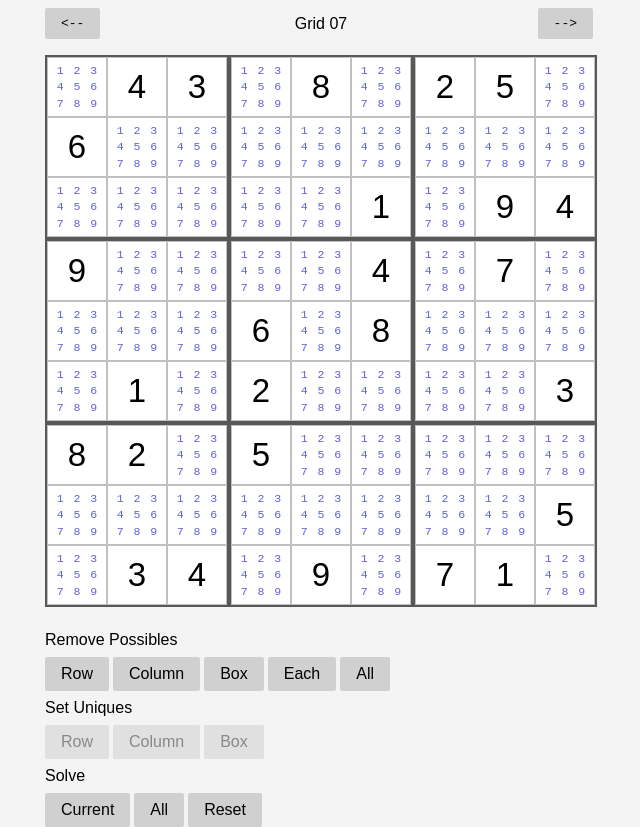
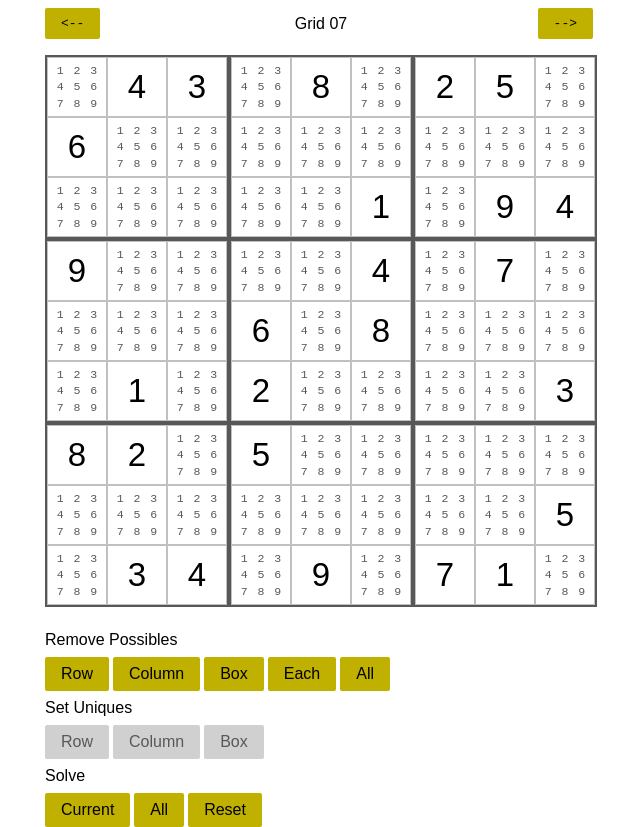
Before and after one commit to philrmass/sudoku-solver, a React app: page / in a window 1280 px wide. Shown: the whole page, without its empty margins (319-959 px from the left). Built offline with nearby package versions, Linux system fonts and the light colour scheme; the HTML template or start-up script is replaced by a standard one.

Commit message:
update gold style

```diff
--- a/src/styles/Cell.module.css
+++ b/src/styles/Cell.module.css
@@ -15,7 +15,7 @@
   width: 100%;
   height: 100%;
   padding: var(--space0);
-  color: var(--text-blue);
+  color: var(--text-gray);
   font-family: monospace;
   font-size: var(--possible-size);
   display: grid;
--- a/src/styles/index.css
+++ b/src/styles/index.css
@@ -3,12 +3,10 @@
   --space1: 8px;
   --space2: 16px;
   --text-black: #181818;
-  --text-gray: #888888;
-  --text-blue: #6060d8;
-  --text-red: #f82020;
-  --light-gray: #f4f4f4;
-  --mid-light-gray: #e0e0e0;
-  --mid-gray: #d0d0d0;
+  --text-gray: #585858;
+  --text-red: #d80800;
+  --gray: #d0d0d0;
+  --gold: #c0b000;
   --radius: 2px;
   --cell-size: 60px;
   --done-size: calc(.55 * var(--cell-size));
@@ -29,16 +27,16 @@ body {
   width: 100%;
   margin: 0;
   padding: 0;
-  background: var(--light-gray);
+  background: white;
   font-family: Arial;
 }
 
 button {
-  background: var(--mid-gray);
+  background: var(--gold);
   padding: var(--space1) var(--space2);
 }
 
 button:disabled {
-  background: var(--mid-light-gray);
+  background: var(--gray);
   color: var(--text-gray);
 }
```
